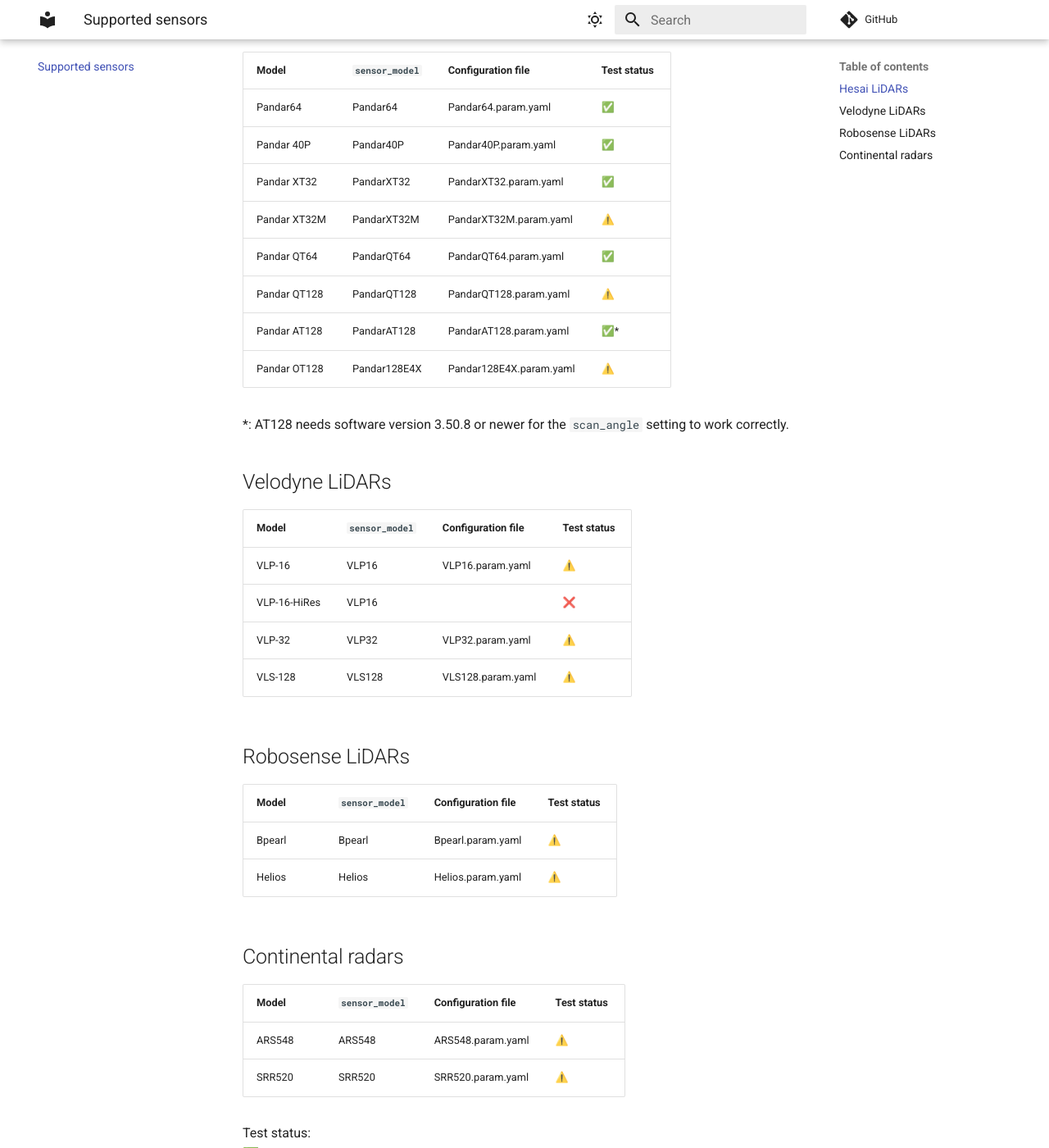
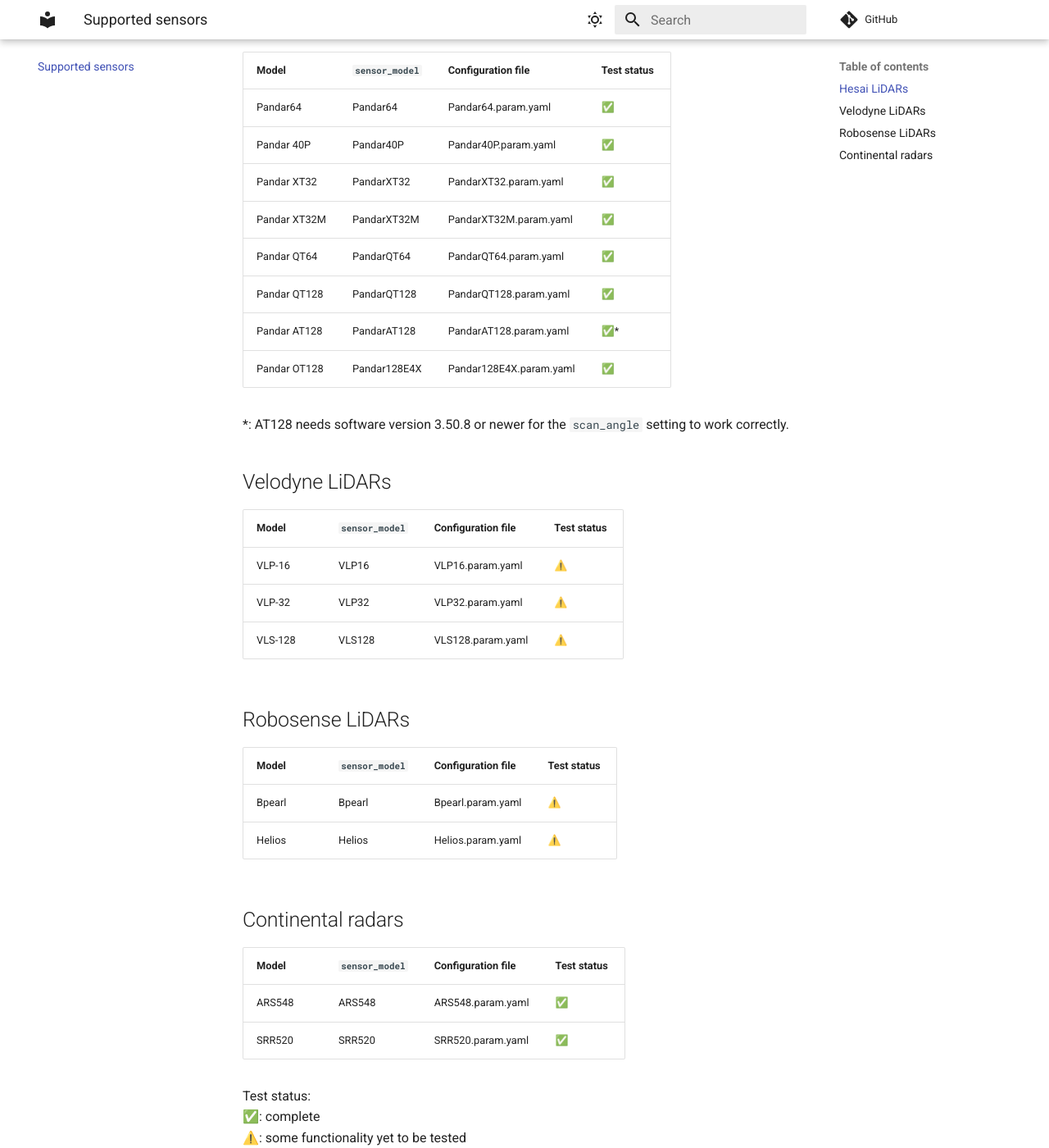
Before and after one commit to tier4/nebula, an MkDocs documentation site: the page built from docs/supported_sensors.md, in a window 1280 px wide and 1400 px high, scrolled down 551 px. Shown: the whole window at 82% size. Built offline with MkDocs 1.6.1 and Material for MkDocs 9.7.7, drawn with Linux system fonts in a browser that asks for light colours; comment, search, counter and statistics services are not loaded.

Commit message:
docs: update support status for sensors

```diff
--- a/docs/supported_sensors.md
+++ b/docs/supported_sensors.md
@@ -18,22 +18,21 @@
 | Pandar64     | Pandar64       | Pandar64.param.yaml     | ✅          |
 | Pandar 40P   | Pandar40P      | Pandar40P.param.yaml    | ✅          |
 | Pandar XT32  | PandarXT32     | PandarXT32.param.yaml   | ✅          |
-| Pandar XT32M | PandarXT32M    | PandarXT32M.param.yaml  | ⚠️          |
+| Pandar XT32M | PandarXT32M    | PandarXT32M.param.yaml  | ✅          |
 | Pandar QT64  | PandarQT64     | PandarQT64.param.yaml   | ✅          |
-| Pandar QT128 | PandarQT128    | PandarQT128.param.yaml  | ⚠️          |
+| Pandar QT128 | PandarQT128    | PandarQT128.param.yaml  | ✅          |
 | Pandar AT128 | PandarAT128    | PandarAT128.param.yaml  | ✅\*        |
-| Pandar OT128 | Pandar128E4X   | Pandar128E4X.param.yaml | ⚠️          |
+| Pandar OT128 | Pandar128E4X   | Pandar128E4X.param.yaml | ✅          |
 
 \*: AT128 needs software version 3.50.8 or newer for the `scan_angle` setting to work correctly.
 
 ## Velodyne LiDARs
 
-| Model        | `sensor_model` | Configuration file | Test status |
-| ------------ | -------------- | ------------------ | ----------- |
-| VLP-16       | VLP16          | VLP16.param.yaml   | ⚠️          |
-| VLP-16-HiRes | VLP16          |                    | ❌          |
-| VLP-32       | VLP32          | VLP32.param.yaml   | ⚠️          |
-| VLS-128      | VLS128         | VLS128.param.yaml  | ⚠️          |
+| Model   | `sensor_model` | Configuration file | Test status |
+| ------- | -------------- | ------------------ | ----------- |
+| VLP-16  | VLP16          | VLP16.param.yaml   | ⚠️          |
+| VLP-32  | VLP32          | VLP32.param.yaml   | ⚠️          |
+| VLS-128 | VLS128         | VLS128.param.yaml  | ⚠️          |
 
 ## Robosense LiDARs
 
@@ -46,8 +45,8 @@
 
 | Model  | `sensor_model` | Configuration file | Test status |
 | ------ | -------------- | ------------------ | ----------- |
-| ARS548 | ARS548         | ARS548.param.yaml  | ⚠️          |
-| SRR520 | SRR520         | SRR520.param.yaml  | ⚠️          |
+| ARS548 | ARS548         | ARS548.param.yaml  | ✅          |
+| SRR520 | SRR520         | SRR520.param.yaml  | ✅          |
 
 Test status:
 ✅: complete
```
